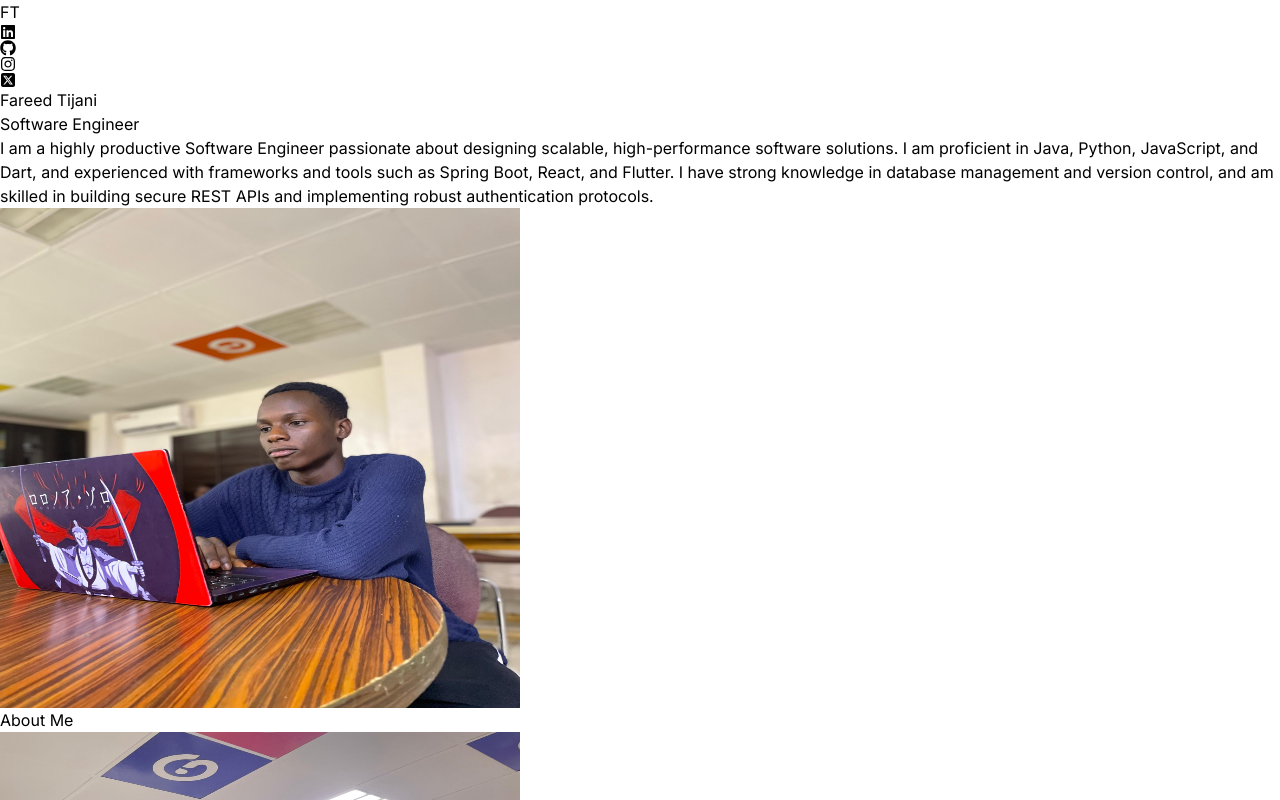
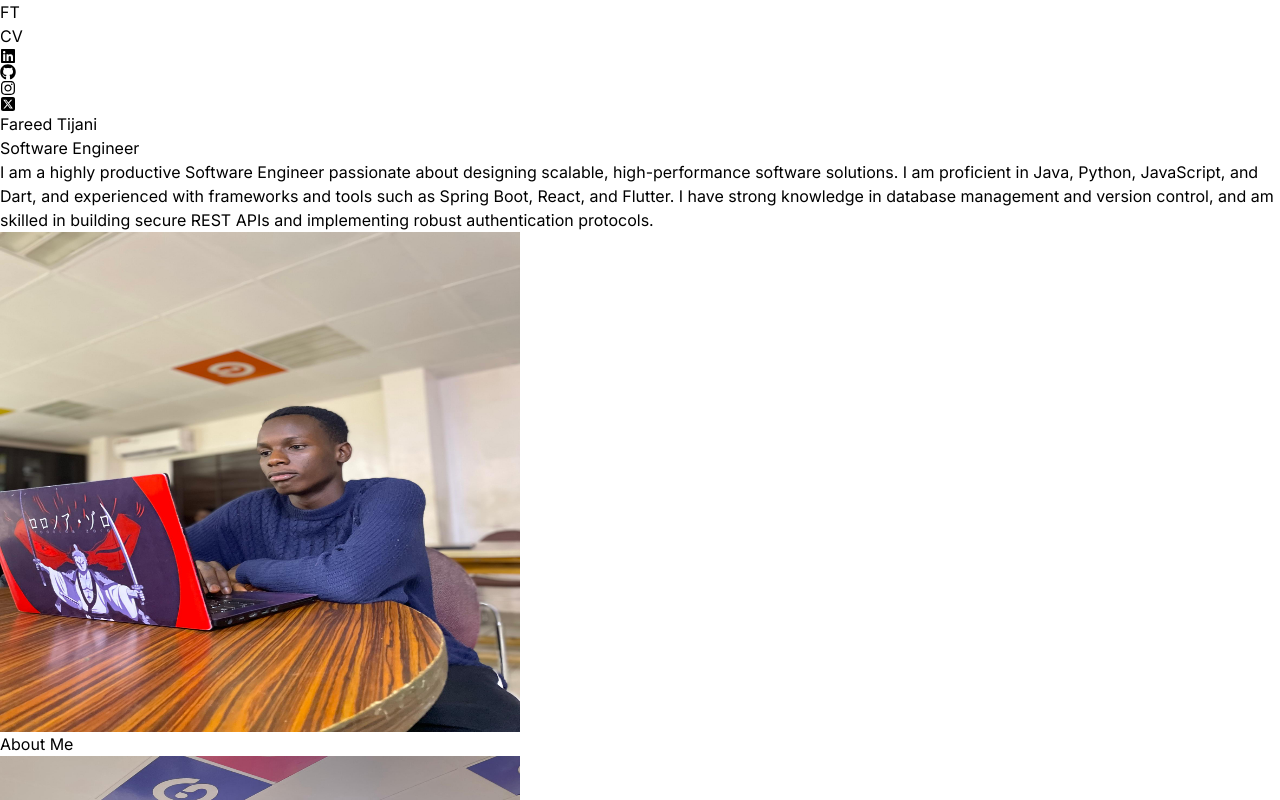
Before and after one commit to Tijanifareed/MyPortfolio, a React (Vite) app: page / in a window 1280 px wide. Shown: the top 800 px of the page. Built offline with nearby package versions, Linux system fonts and the light colour scheme.

Commit message:
cv file added

```diff
--- a/src/components/NavBar.jsx
+++ b/src/components/NavBar.jsx
@@ -2,6 +2,7 @@ import { FaLinkedin } from "react-icons/fa";
 import { FaGithub } from "react-icons/fa";
 import { FaSquareXTwitter } from "react-icons/fa6";
 import { FaInstagram } from "react-icons/fa";
+
 
 
 const NavBar = () => {
@@ -12,6 +13,11 @@ const NavBar = () => {
                <h1 className="mx-2 w-10 text-4xl">FT</h1>
           </div>
           <div className="m-8 flex items-center justify-center gap-4 text-2xl">
+          <a href="fareedcv.pdf" target="_blank" download class="px-6 py-3 bg-transparent-500 text-white text-lg font-semibold hover:bg-violet-900">
+               CV
+          </a>
+
+
                <a href="https://www.linkedin.com/in/fareed-tijani-b693492b9/"><FaLinkedin/></a>
 
                <a href="https://github.com/Tijanifareed"><FaGithub/></a>
```
Also changed, not shown: 1 other file (tests, documents, lock files or other folders).
